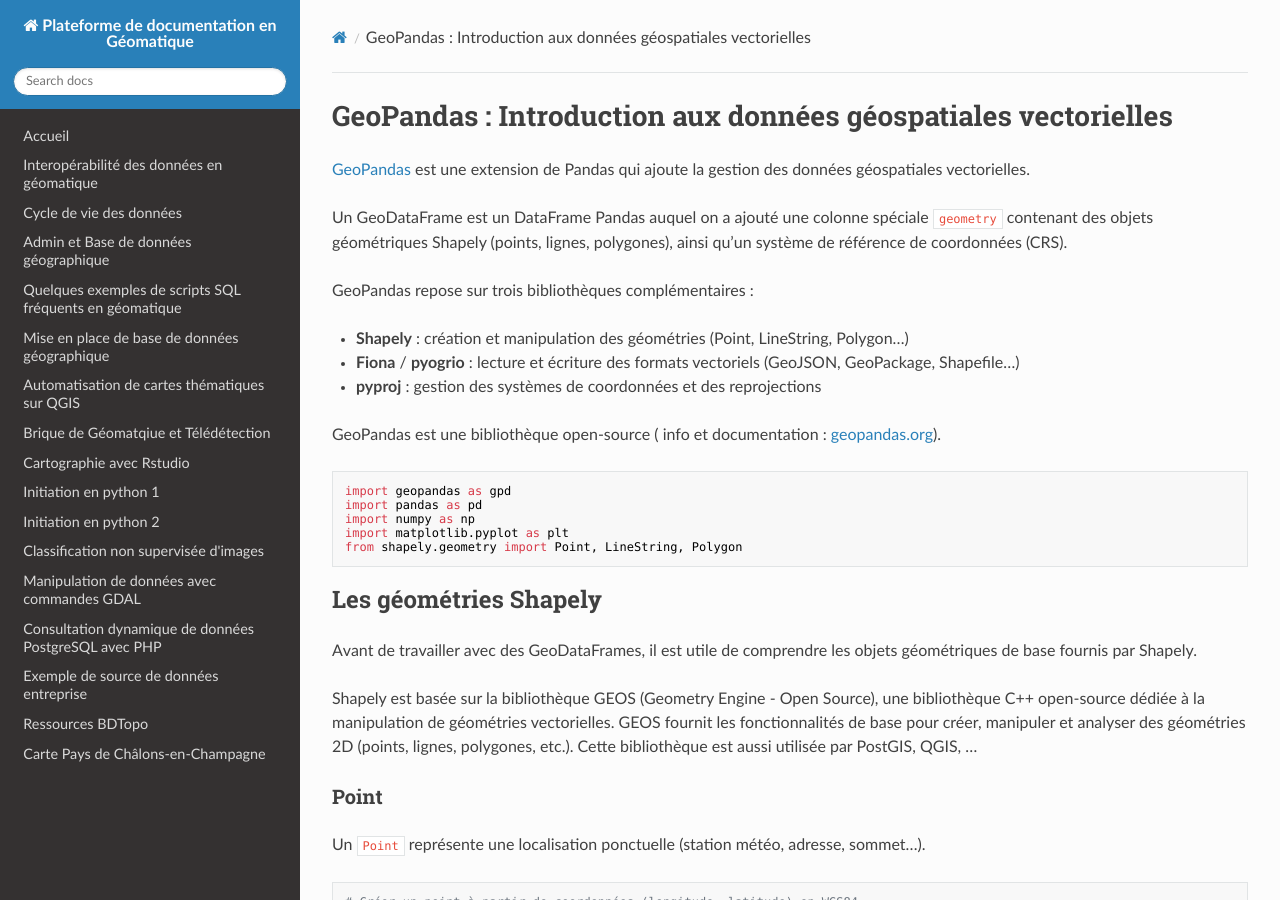
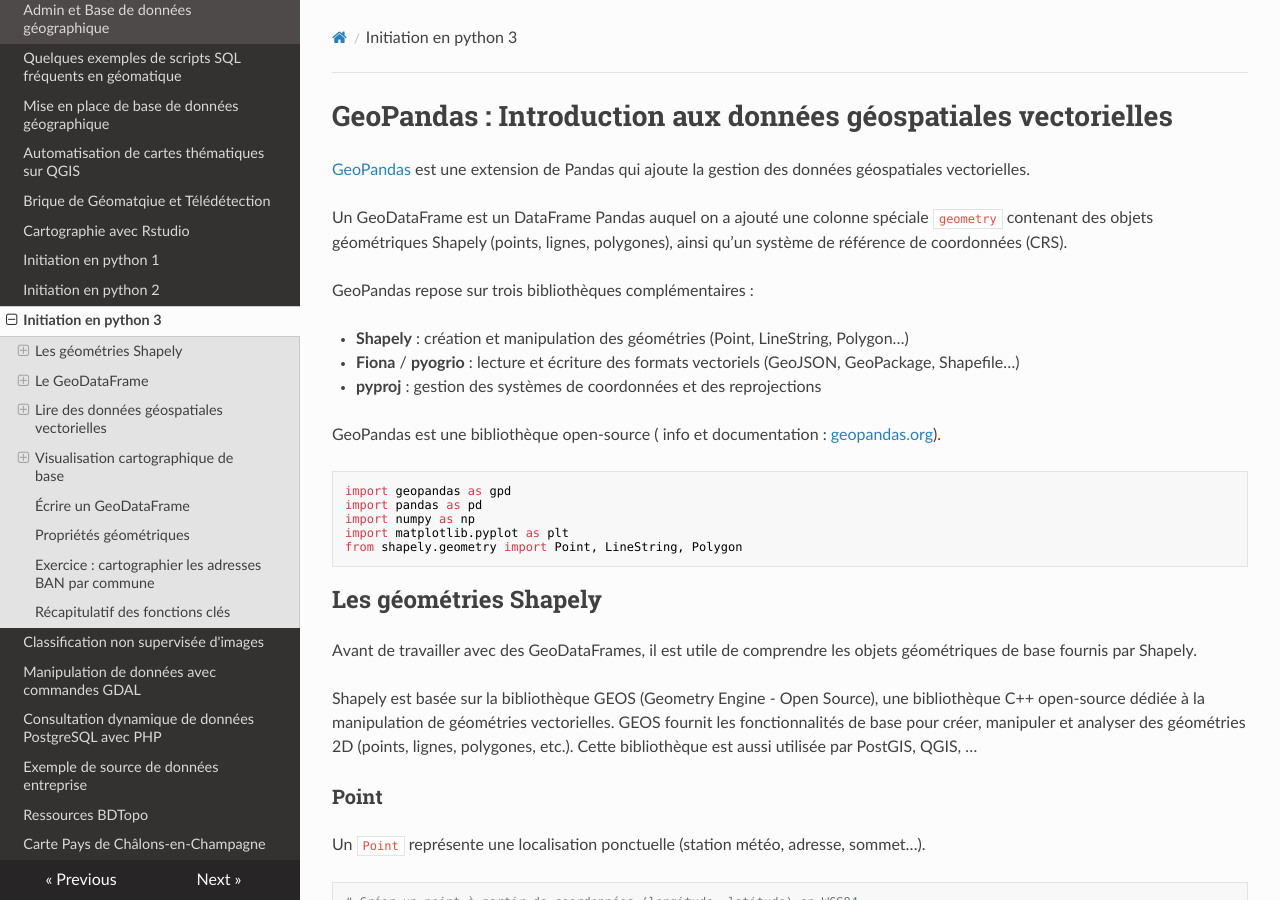
Before and after one commit to abdou123-guene/Site_de_documentation_geomatique, an MkDocs documentation site: the page built from docs/python3.md, in a window 1280 px wide and 900 px high. Built offline with MkDocs 1.6.1, drawn with Linux system fonts in a browser that asks for light colours; nearby versions of some CDN libraries.

```diff
--- a/mkdocs.yml
+++ b/mkdocs.yml
@@ -15,6 +15,7 @@
   - Cartographie avec Rstudio: rstudio_geomatique.md
   - Initiation en python 1: python1.md
   - Initiation en python 2: python2.md
+  - Initiation en python 3: python3.md
   - Classification non supervisée d'images: classification_image_kmeans.md
   - Manipulation de données avec commandes GDAL: GDAL_Ubuntu.md
   - Consultation dynamique de données PostgreSQL avec PHP: consultation_presentation_markdown_panel.md
```
